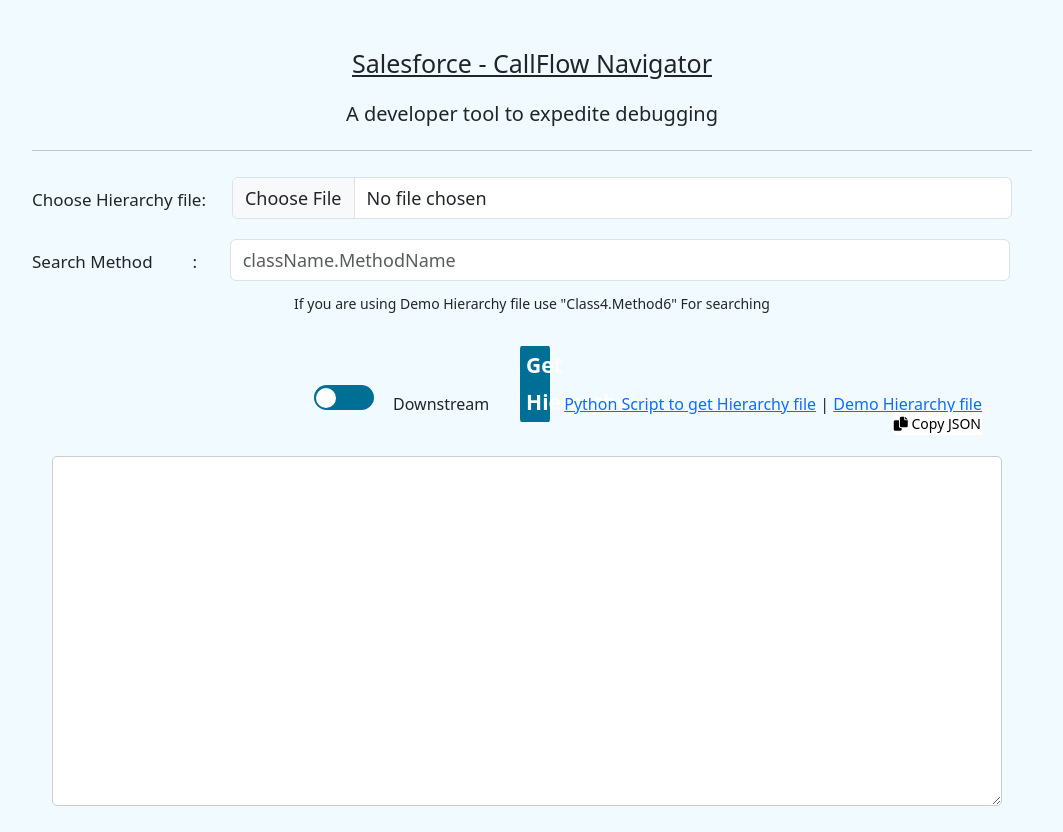
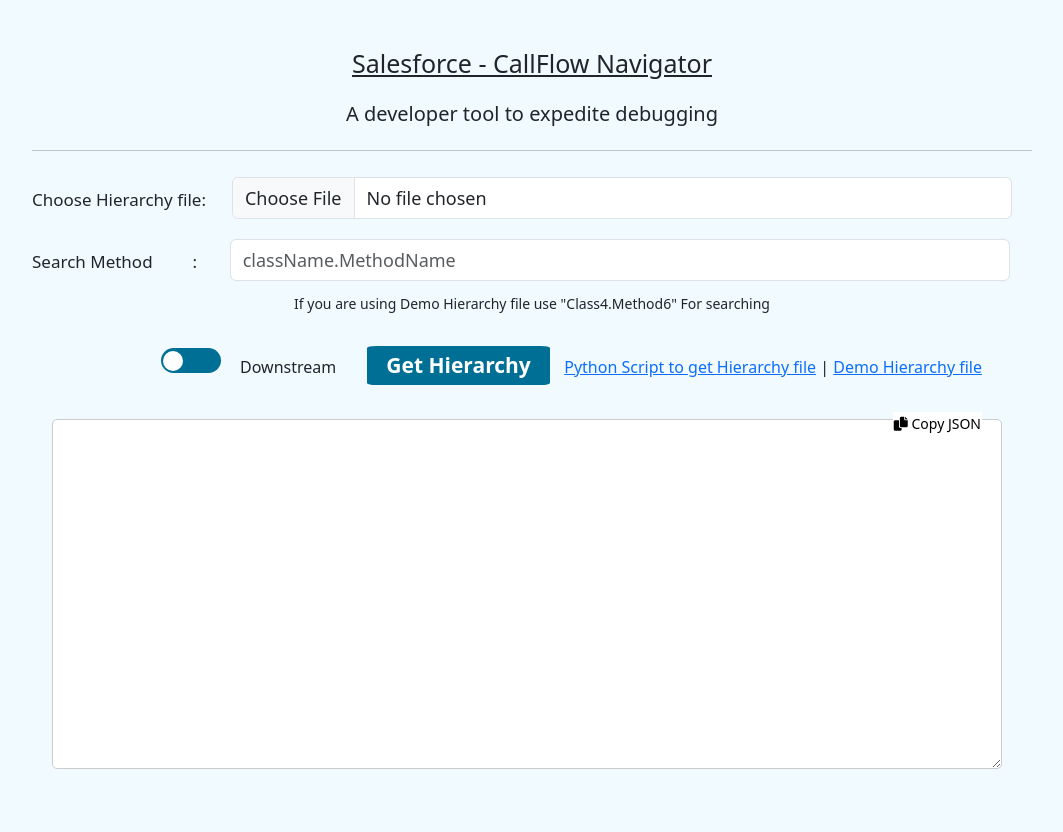
Before and after one commit to karthickeyanHub/ccsfstacktrace.github.io, a plain HTML site: page index.html in a window 1280 px wide. Shown: the whole page, without its empty margins (108-1171 px from the left). After the commit the page ends 800 px from the top, so only its background shows below. Drawn offline with nearby package versions, Linux system fonts and the light colour scheme.

Commit message:
Update index.html

```diff
--- a/index.html
+++ b/index.html
@@ -115,7 +115,7 @@
 		}
 		.searchButton{
 			display: inline;
-			width: 30px;
+			width: 183px;
 			font-weight: bold;
 			font-size: 21px;
 			line-height: 37px;
```
